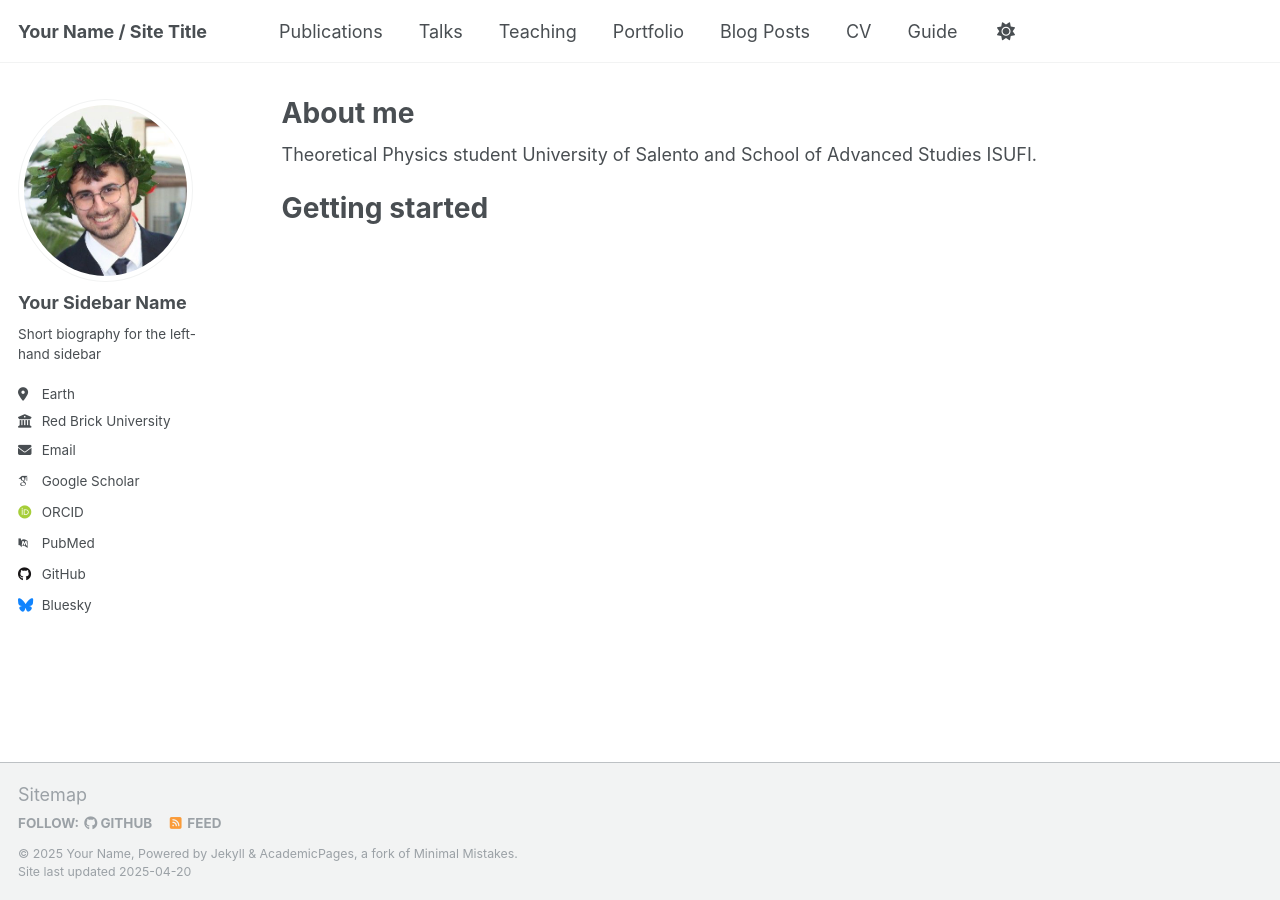
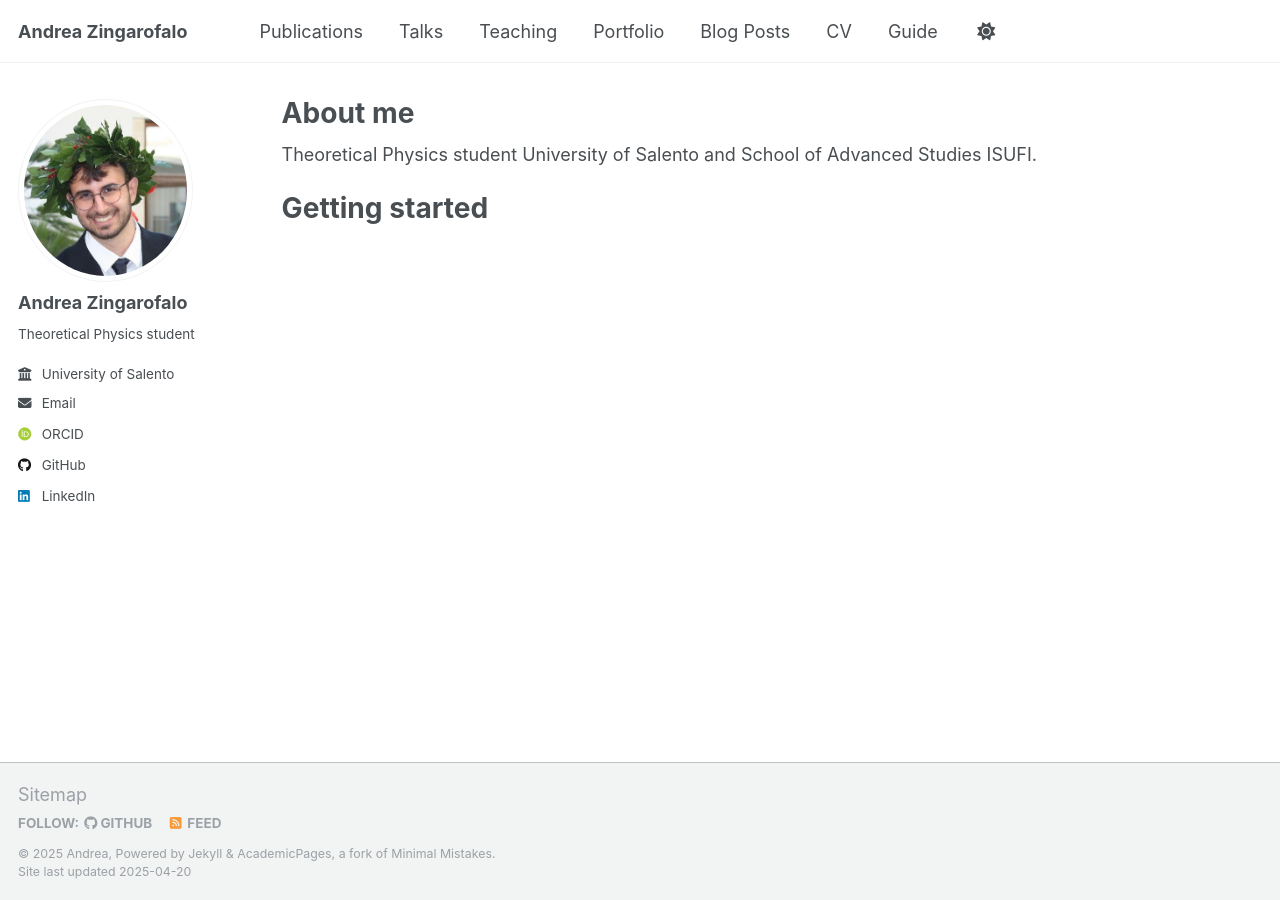
Before and after one commit to andreazingarofalo/andreazingarofalo.github.io, a Jekyll site: the page built from _pages/about.md, in a window 1280 px wide. Built offline with Jekyll 4.4.1, drawn with Linux system fonts in a browser that asks for light colours; some web fonts are replaced.

Commit message:
Update _config.yml

```diff
--- a/_config.yml
+++ b/_config.yml
@@ -9,13 +9,13 @@
 # Basic Site Settings
 locale                   : "en-US"
 site_theme               : "default"
-title                    : "Your Name / Site Title"
+title                    : "Andrea Zingarofalo"
 title_separator          : "-"
-name                     : &name "Your Name"
+name                     : &name "Andrea"
 description              : &description "personal description"
-url                      : https://academicpages.github.io # the base hostname & protocol for your site e.g. "https://[your GitHub username].github.io"
+url                      : "https://andreazingarofalo.github.io" # the base hostname & protocol for your site e.g. "https://[your GitHub username].github.io"
 baseurl                  : "" # the subpath of your site, e.g. "/blog"
-repository               : "academicpages/academicpages.github.io"
+repository               : "andreazingarofalo/andreazingarofalo.github.io"
 
 # Site Author - The following control what appear as part of the author content on the side bar.
 #               If a field is blank the icon and link will not appear, otherwise it will be shown.
@@ -23,21 +23,21 @@ repository               : "academicpages/academicpages.github.io"
 author:
   # Biographic information
   avatar           : "profile.png"
-  name             : "Your Sidebar Name"
+  name             : "Andrea Zingarofalo"
   pronouns         : # example: "she/her"
-  bio              : "Short biography for the left-hand sidebar"
-  location         : "Earth"
-  employer         : "Red Brick University"
+  bio              : "Theoretical Physics student"
+  location         : # "Earth"
+  employer         : "University of Salento"
   uri              : # URL
-  email            : "none@example.org"
+  email            : "andreazingarofalo@gmail.com"
 
   # Academic websites
   arxiv            : # URL - Update with the correct link to your profile
-  googlescholar    : "https://scholar.google.com/citations?user=PS_CX0AAAAAJ"
+  googlescholar    : # URL
   impactstory      : # URL
-  orcid            : "http://orcid.org/yourorcidurl"
+  orcid            : "https://orcid.org/0009-0001-8018-8933"
   semantic         : # URL
-  pubmed           : "https://www.ncbi.nlm.nih.gov/pubmed/?term=john+snow"
+  pubmed           : # URL
   researchgate     : # URL
   scopus           : # URL
 
@@ -45,12 +45,12 @@ author:
   bitbucket        : # Username - Update with your username on the site
   codepen          : # Username
   dribbble         : # Username
-  github           : "academicpages"
+  github           : "andreazingarofalo"
   kaggle           : # Username
   stackoverflow    : # User number or user number and name (i.e., use "1" or "1/jeff-atwood")
 
   # Social media
-  bluesky          : "bsky.app" # Replace this with you Bluesky username
+  bluesky          : # Replace this with you Bluesky username
   facebook         : # Username
   flickr           : # Username
   foursquare       : # Username
@@ -59,7 +59,7 @@ author:
   keybase          : # Username
   instagram        : # Username
   lastfm           : # Username
-  linkedin         : # Username
+  linkedin         : "andrea-zingarofalo-86b73329b"
   mastodon         : # URL
   medium           : # URL
   pinterest        : # Username
```
